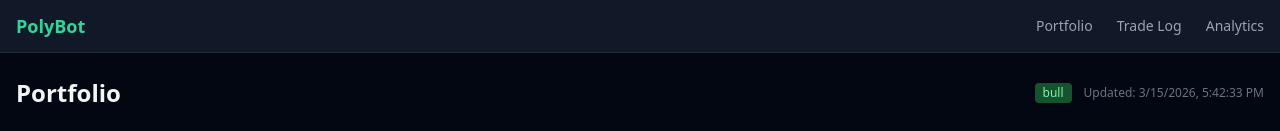
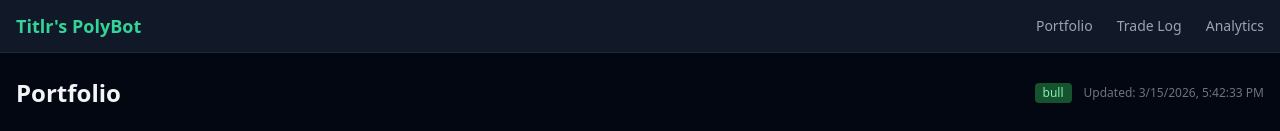
Before and after one commit to AkshatSaini16/polybot-dashboard, a Next.js app: page / in a window 1280 px wide. Shown: the top 131 px of the page. Built offline with nearby package versions, Linux system fonts and the light colour scheme.

Commit message:
Change site title to Titlr's PolyBot

```diff
--- a/src/app/layout.tsx
+++ b/src/app/layout.tsx
@@ -3,7 +3,7 @@ import Link from "next/link";
 import "./globals.css";
 
 export const metadata: Metadata = {
-  title: "PolyBot Dashboard",
+  title: "Titlr's PolyBot",
   description: "Polymarket Copy-Trading Bot — Paper Trading Dashboard",
 };
 
@@ -19,7 +19,7 @@ export default function RootLayout({ children }: { children: React.ReactNode })
       <body className="min-h-screen">
         <nav className="border-b border-gray-800 bg-gray-900">
           <div className="max-w-7xl mx-auto px-4 py-3 flex items-center justify-between">
-            <h1 className="text-lg font-bold text-emerald-400">PolyBot</h1>
+            <h1 className="text-lg font-bold text-emerald-400">Titlr's PolyBot</h1>
             <div className="flex gap-6">
               {navItems.map((item) => (
                 <Link
```
